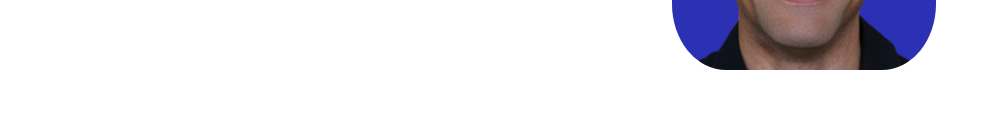
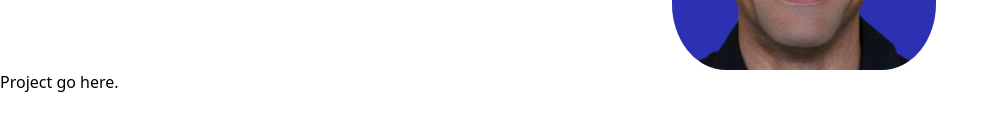
Before and after one commit to BrandonDHaskell/BrandonDHaskell-React-Site, a React app: page / in a window 1280 px wide. Shown: the part 194-324 px from the top of the page, without its empty margins (0-998 px from the left). Built offline with nearby package versions, Linux system fonts and the light colour scheme.

Commit message:
update App to include Projects

```diff
--- a/src/components/App.tsx
+++ b/src/components/App.tsx
@@ -1,6 +1,7 @@
 import React, { Component } from "react";
 import Profile from "./Profile";
 import profilePic from "../images/Profile_Pic_2_small.jpg";
+import Projects from "./Projects";
 
 interface AppProps {
     message: string
@@ -25,6 +26,7 @@ class App extends Component<AppProps, AppState> {
                     imageSrc={profilePic}
                     blurb="A little bit about me!"
                 />
+                <Projects />
             </div>
         )
     }
--- a/src/components/Projects.tsx
+++ b/src/components/Projects.tsx
@@ -12,3 +12,5 @@ const Projects: React.FC<ProjectProps> = () => {
 
     )
 }
+
+export default Projects;
```
